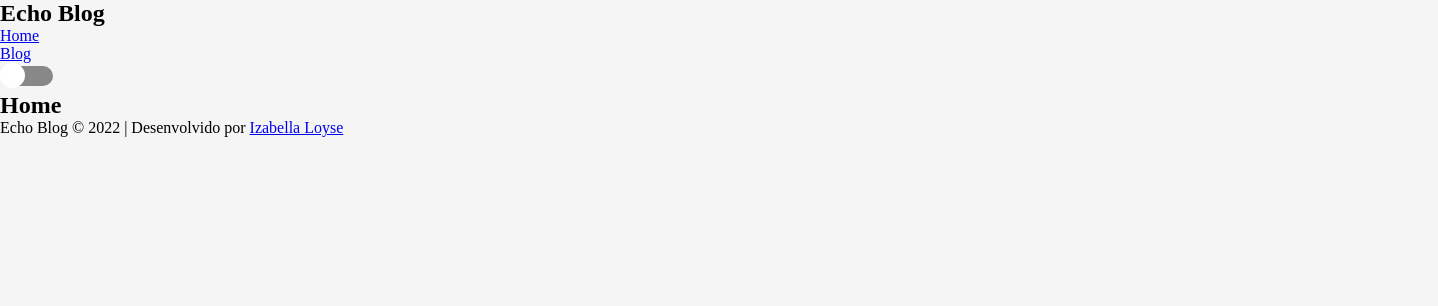
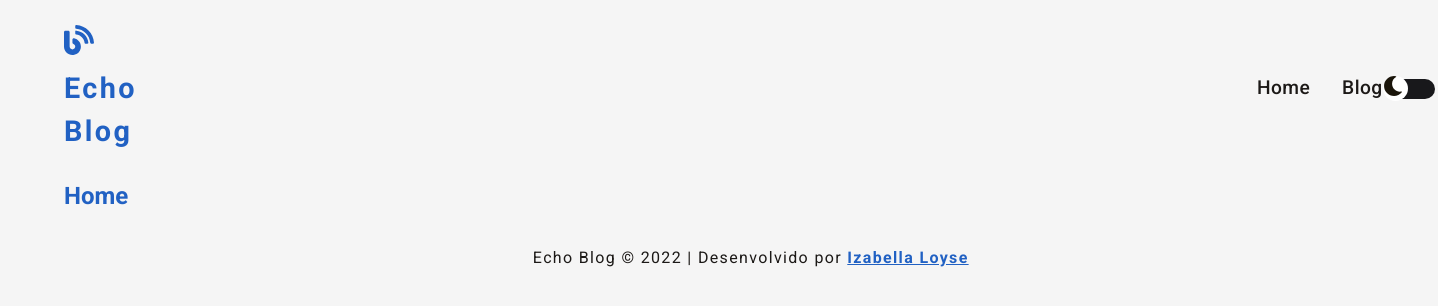
Before and after one commit to IzabellaLoyse/echo-blog, a React (Vite) app: page / in a window 1280 px wide. Shown: the top 306 px of the page, 1438 px wide, since content can reach past the window. Built offline with nearby package versions, Linux system fonts and the light colour scheme.

Commit message:
feat(components): footer and header styling and page styling adjustments

```diff
--- a/index.html
+++ b/index.html
@@ -3,6 +3,12 @@
   <head>
     <meta charset="UTF-8" />
     <meta name="viewport" content="width=device-width, initial-scale=1.0" />
+    <link rel="preconnect" href="https://fonts.googleapis.com" />
+    <link rel="preconnect" href="https://fonts.gstatic.com" crossorigin />
+    <link
+      href="https://fonts.googleapis.com/css2?family=Roboto:wght@400;500;700&display=swap"
+      rel="stylesheet"
+    />
     <title>Echo Blog</title>
   </head>
   <body>
--- a/src/components/Footer/Footer.tsx
+++ b/src/components/Footer/Footer.tsx
@@ -1,16 +1,16 @@
-// import { Container } from './style';
+import { Description, FooterPage } from './style';
 
 function Footer() {
   return (
-    <footer>
-      <p>
+    <FooterPage>
+      <Description>
         Echo Blog &copy; 2022 |{' '}
         <span>
           Desenvolvido por{' '}
           <a href="https://github.com/IzabellaLoyse">Izabella Loyse</a>
         </span>
-      </p>
-    </footer>
+      </Description>
+    </FooterPage>
   );
 }
 
--- /dev/null
+++ b/src/components/Footer/style.ts
@@ -0,0 +1,17 @@
+import styled from 'styled-components';
+
+export const FooterPage = styled.footer`
+  padding-bottom: 2rem;
+  padding-top: 2rem;
+`;
+
+export const Description = styled.p`
+  font-weight: 400;
+  letter-spacing: 0.084em;
+  text-align: center;
+
+  a {
+    color: ${(props) => props.theme.colors.primaryColor};
+    font-weight: 700;
+  }
+`;
--- a/src/components/Header/Header.tsx
+++ b/src/components/Header/Header.tsx
@@ -1,30 +1,35 @@
-// import { Container } from './style';
+import { useContext } from 'react';
+import { FaBlog, FaMoon, FaSun } from 'react-icons/fa';
 import Switch from 'react-switch';
-
-import { useContext } from 'react';
 import { ThemeContext } from 'styled-components';
 import { IHeaderProps } from '../../interfaces/headerProps';
 import Navbar from '../Navbar/Navbar';
+import { HeaderPage, Title } from './style';
 
 function Header({ toggleTheme }: IHeaderProps) {
   const { colors, title } = useContext(ThemeContext);
 
   return (
-    <header>
-      <h1>Echo Blog</h1>
+    <HeaderPage>
+      <Title>
+        <FaBlog size={30} /> Echo Blog
+      </Title>
 
       <Navbar />
       <Switch
         onChange={toggleTheme}
         checked={title === 'dark'}
-        checkedIcon={false}
-        uncheckedIcon={false}
+        checkedIcon={true}
+        uncheckedIcon={true}
         height={20}
         width={50}
         handleDiameter={25}
-        onColor={colors.primaryColor}
+        onColor={colors.checkedColor}
+        offColor={colors.checkedColor}
+        checkedHandleIcon={<FaSun color="#F59E0B" size={21} />}
+        uncheckedHandleIcon={<FaMoon color="#1a150a" size={20} />}
       />
-    </header>
+    </HeaderPage>
   );
 }
 
--- /dev/null
+++ b/src/components/Header/style.ts
@@ -0,0 +1,16 @@
+import styled from 'styled-components';
+
+export const HeaderPage = styled.header`
+  width: 100%;
+  display: flex;
+  align-items: center;
+  justify-content: space-between;
+  padding-top: 1.5rem;
+  padding-bottom: 1.5rem;
+`;
+
+export const Title = styled.h1`
+  font-size: 1.8rem;
+  font-weight: 700;
+  letter-spacing: 0.084em;
+`;
--- a/src/components/Navbar/Navbar.tsx
+++ b/src/components/Navbar/Navbar.tsx
@@ -1,17 +1,17 @@
-// import { Container } from './style';
 import { Link } from 'react-router-dom';
+import { Menu, MenuItem } from './style';
 
 function Navbar() {
   return (
     <nav>
-      <ul>
-        <li>
+      <Menu>
+        <MenuItem>
           <Link to="/">Home</Link>
-        </li>
-        <li>
+        </MenuItem>
+        <MenuItem>
           <Link to="/blog">Blog</Link>
-        </li>
-      </ul>
+        </MenuItem>
+      </Menu>
     </nav>
   );
 }
--- /dev/null
+++ b/src/components/Navbar/style.ts
@@ -0,0 +1,22 @@
+import styled from 'styled-components';
+
+export const Menu = styled.ul`
+  display: flex;
+  gap: 2rem;
+  margin-left: 70rem;
+`;
+
+export const MenuItem = styled.li`
+  a {
+    color: ${(props) => props.theme.colors.secondaryColor};
+    font-size: 1.2rem;
+    font-weight: 500;
+    letter-spacing: 0.021em;
+    text-decoration: none;
+    transition: 0.5s ease-in-out;
+
+    &:hover {
+      color: ${(props) => props.theme.colors.primaryColor};
+    }
+  }
+`;
--- a/src/layout/style.ts
+++ b/src/layout/style.ts
@@ -3,4 +3,6 @@ import styled from 'styled-components';
 export const Container = styled.section`
   display: grid;
   grid-template-rows: auto 1fr auto;
+  margin: 0 auto;
+  max-width: 90%;
 `;
--- a/src/styled.d.ts
+++ b/src/styled.d.ts
@@ -6,7 +6,9 @@ declare module 'styled-components' {
 
     colors: {
       backgroundColor: string;
+      checkedColor: string;
       primaryColor: string;
+      secondaryColor: string;
     };
   }
 }
--- a/src/styles/global.ts
+++ b/src/styles/global.ts
@@ -8,7 +8,43 @@ const GlobalStyle = createGlobalStyle`
   }
 
   body {
+    -moz-osx-font-smoothing: grayscale;
+    -webkit-font-smoothing: antialiased;
     background-color: ${(props) => props.theme.colors.backgroundColor};
+    color: ${(props) => props.theme.colors.secondaryColor};
+    font-family: 'Roboto', sans-serif;
+    line-height: 1.5;
+  }
+
+  h1,
+  h2,
+  h3,
+  h4 {
+    color: ${(props) => props.theme.colors.primaryColor};
+  }
+
+  p,
+  li,
+  h1,
+  h2,
+  h3,
+  h4 {
+    -ms-hyphens: auto;
+    -webkit-hyphens: auto;
+    hyphens: auto;
+    overflow-wrap: break-word;
+}
+
+  li {
+    list-style: none;
+  }
+
+  img {
+    max-width: 100%;
+  }
+
+  img[width][height] {
+    height: auto;
   }
 
 `;
--- a/src/styles/themes/dark.ts
+++ b/src/styles/themes/dark.ts
@@ -2,7 +2,9 @@ export default {
   title: 'dark',
 
   colors: {
-    backgroundColor: '#000',
-    primaryColor: '#16A34A',
+    backgroundColor: '#18181B',
+    checkedColor: '#FDE047',
+    primaryColor: '#3D82EA',
+    secondaryColor: '#D1D5DB',
   },
 };
--- a/src/styles/themes/light.ts
+++ b/src/styles/themes/light.ts
@@ -3,6 +3,8 @@ export default {
 
   colors: {
     backgroundColor: '#f5f5f5',
-    primaryColor: '#16A34A',
+    checkedColor: '#18181B',
+    primaryColor: '#2161C3',
+    secondaryColor: '#1C1917',
   },
 };
```
